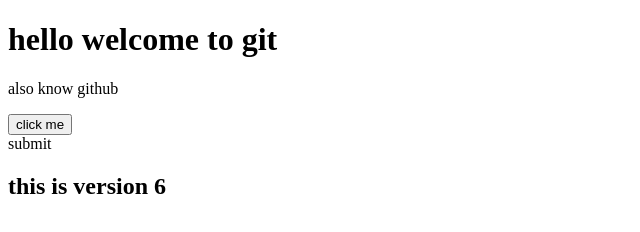
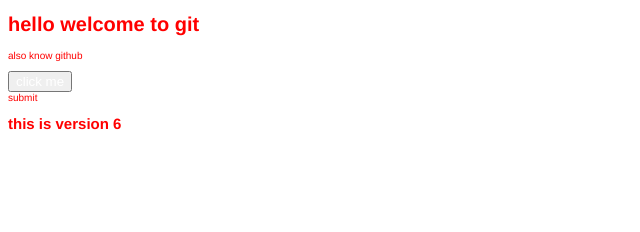
Before and after one commit to Salil9081/Git-repo, a plain HTML site: page index.html in a window 1280 px wide. Shown: the whole page, without its empty margins (0-640 px from the left). Drawn offline with Linux system fonts and the light colour scheme.

Commit message:
addes design for website

```diff
--- a/index.html
+++ b/index.html
@@ -4,6 +4,7 @@
     <meta charset="UTF-8">
     <meta name="viewport" content="width=device-width, initial-scale=1.0">
     <title>Document</title>
+    <link rel="stylesheet" href="style.css">
 </head>
 <body>
     <h1>hello welcome to git </h1>
@@ -13,5 +14,6 @@
     <h2> this is version 6 </h2>
 
 
+
 </body>
 </html>
--- /dev/null
+++ b/style.css
@@ -0,0 +1,16 @@
+body
+{
+    color: red;
+    font-size: 10px ;
+    font-family: 'Franklin Gothic Medium', 'Arial Narrow', Arial, sans-serif;
+}
+h1
+{
+
+}
+
+button{
+    border-radius: 25px solid ;
+    color: white;
+    background-color: transparent black;
+}
```
